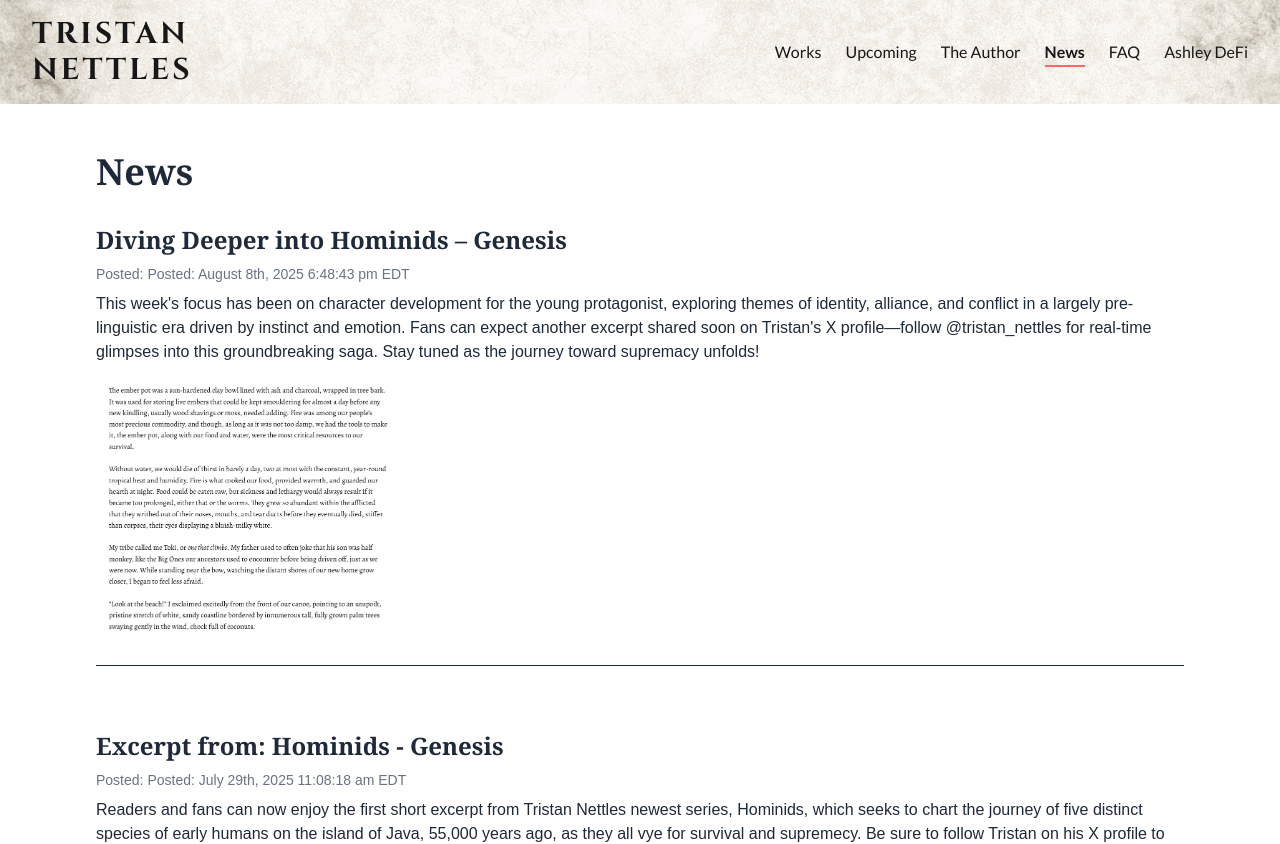
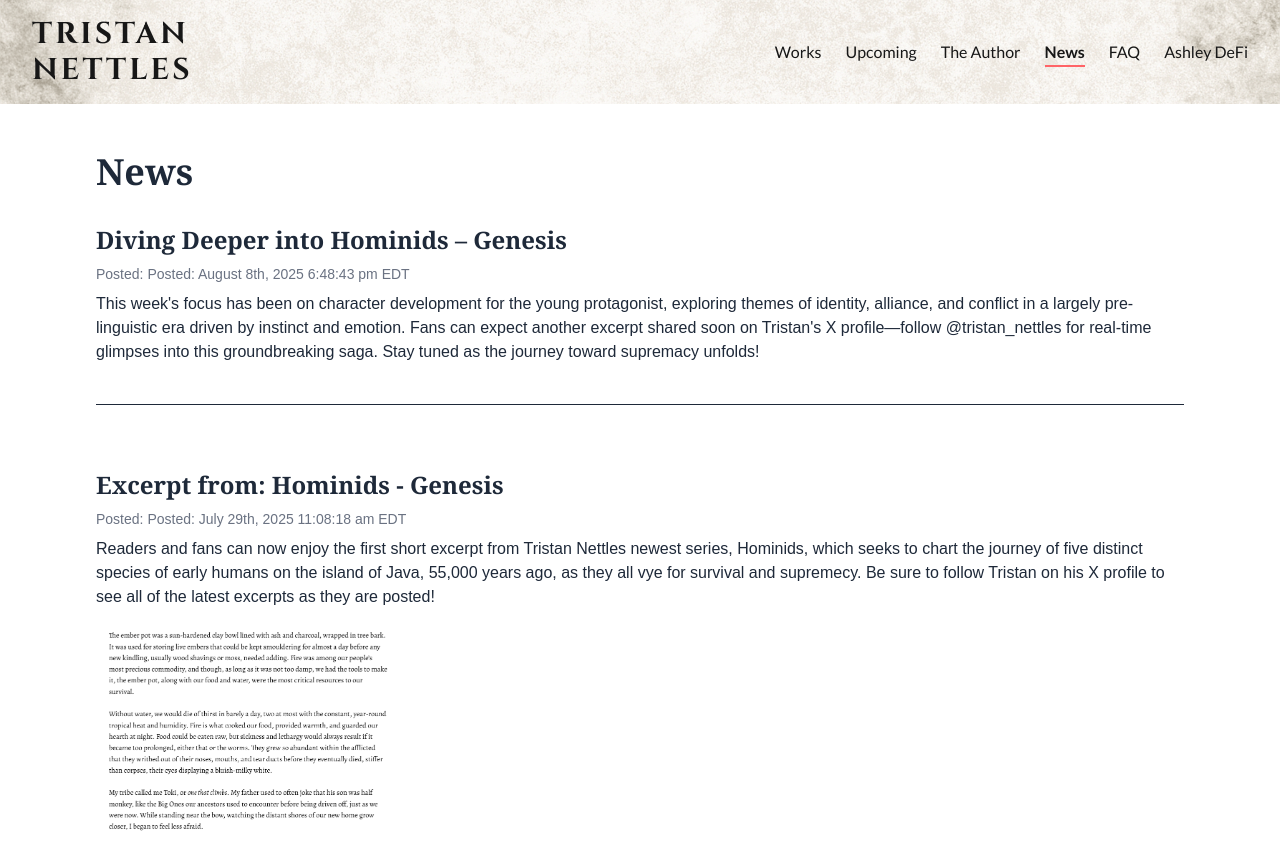
Before and after one commit to BodiAugustus/AuthorSite, a Next.js app: page /news in a window 1280 px wide. Shown: the top 844 px of the page. Built offline with nearby package versions, Linux system fonts and the light colour scheme.

Commit message:
News update.

```diff
--- a/app/news/page.js
+++ b/app/news/page.js
@@ -8,7 +8,7 @@ const newsItems = [
     date: "    Posted: August 8th, 2025 6:48:43 pm EDT",
     content: `This week's focus has been on character development for the young protagonist, exploring themes of identity, alliance, and conflict in a largely pre-linguistic era driven by instinct and emotion. Fans can expect another excerpt shared soon on Tristan's X profile—follow @tristan_nettles for real-time glimpses into this groundbreaking saga. Stay tuned as the journey toward supremacy unfolds!`,
     youtubeEmbed: "",
-    image: "/excerpt1.png",
+    image: "",
   },
   {
     title: "Excerpt from: Hominids - Genesis",
```
